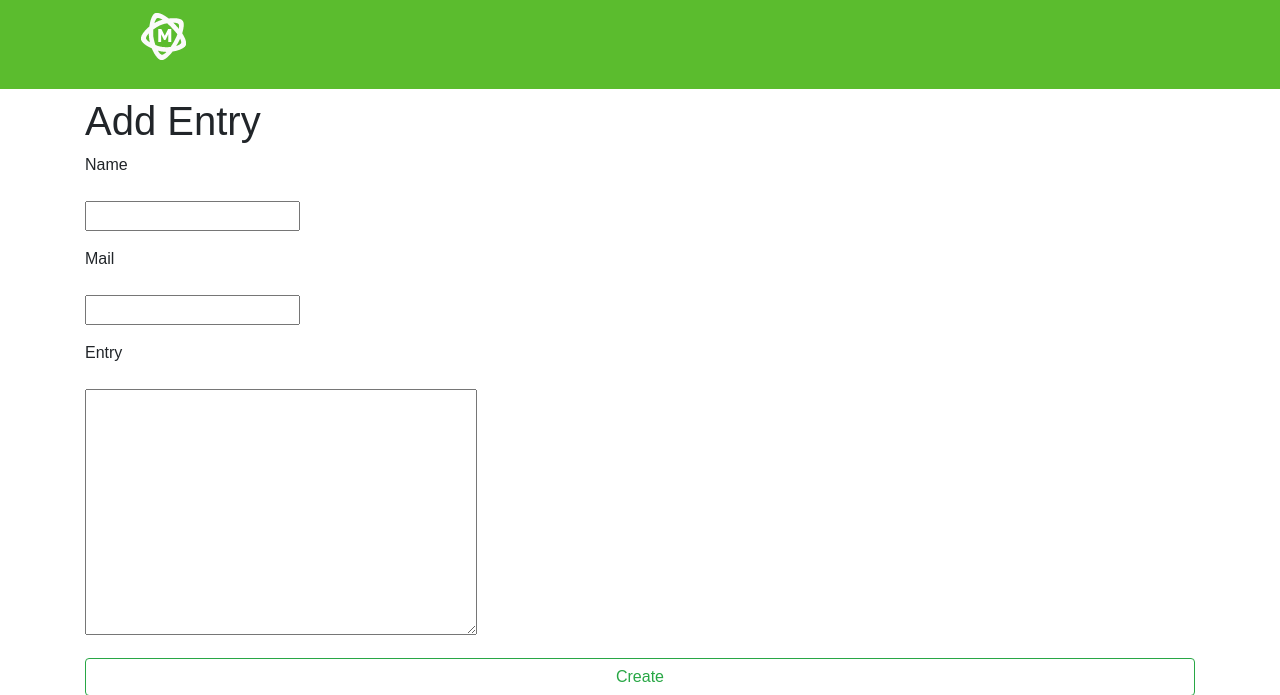
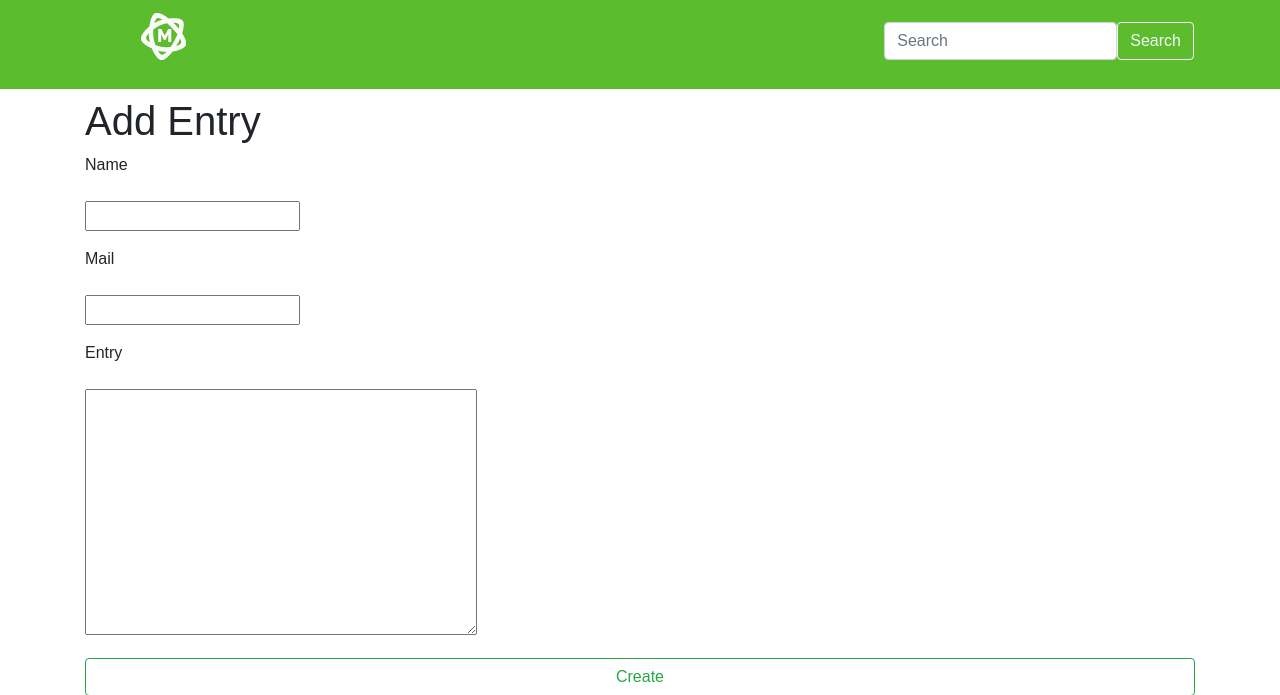
Before and after one commit to coffee3333/python_group_3_exam_6_atai_mamytov, a Django app: page /add/ in a window 1280 px wide. Shown: the top 695 px of the page. Run offline with Django 3.2, Linux system fonts and the light colour scheme; some libraries are stand-ins or nearby versions.

Commit message:
Made: search_view

```diff
--- a/source/main/urls.py
+++ b/source/main/urls.py
@@ -15,12 +15,13 @@ Including another URLconf
 """
 from django.contrib import admin
 from django.urls import path
-from webapp.views import index_view, book_create_view, book_edit_view, book_delete_view
+from webapp.views import index_view, book_create_view, book_edit_view, book_delete_view, book_search_view
 
 urlpatterns = [
     path('admin/', admin.site.urls),
     path('', index_view, name='index'),
     path('add/', book_create_view, name='book_add'),
     path('edit/<int:pk>/', book_edit_view, name='book_edit'),
-    path('delete/<int:pk>/', book_delete_view, name='book_delete')
+    path('delete/<int:pk>/', book_delete_view, name='book_delete'),
+    path('search/', book_search_view, name='book_search')
 ]
--- a/source/webapp/forms.py
+++ b/source/webapp/forms.py
@@ -6,3 +6,7 @@ class BookForm(forms.Form):
     name_author = forms.CharField(max_length=200, required=True, label='Name')
     mail_author = forms.EmailField(max_length=200, required=True, label='Mail')
     entry = forms.CharField(max_length=3000, required=True, label='Entry', widget=widgets.Textarea)
+
+
+class SearchForm(forms.Form):
+    search = forms.CharField(max_length=50, required=True, label='search')
--- a/source/webapp/templates/base.html
+++ b/source/webapp/templates/base.html
@@ -6,7 +6,7 @@
     <meta name="viewport"
           content="width=device-width, user-scalable=no, initial-scale=1.0, maximum-scale=1.0, minimum-scale=1.0">
     <meta http-equiv="X-UA-Compatible" content="ie=edge">
-    <title>{% block title %}To do list{% endblock %}</title>
+    <title>{% block title %}Guest Book{% endblock %}</title>
     <link rel="stylesheet" href="https://stackpath.bootstrapcdn.com/bootstrap/4.3.1/css/bootstrap.min.css" integrity="sha384-ggOyR0iXCbMQv3Xipma34MD+dH/1fQ784/j6cY/iJTQUOhcWr7x9JvoRxT2MZw1T" crossorigin="anonymous">
     <link rel="stylesheet" href="{% static 'css/style.css' %}">
 </head>
@@ -14,12 +14,20 @@
 	<header class="header">
 		<div class="container">
 			<nav class="navbar navbar-expand-lg navbar-dark">
-                <ul class="menu">
-                    <a class="navbar-brand" href="{% url 'index' %}"><img src="{% static 'img/logo.png' %}" alt="logo"></a>
-                    {% block menu %}{% endblock %}
-                </ul>
-			</nav>
-		</div>
+                <div class="collapse navbar-collapse">
+                    <ul class="menu mr-auto">
+                        <a class="navbar-brand" href="{% url 'index' %}"><img src="{% static 'img/logo.png' %}" alt="logo"></a>
+                        {% block menu %}{% endblock %}
+                    </ul>
+                        <form action="{% url 'book_search' %}" class="row mb-2">
+                            <div>
+                                <input class="form-control" type="search" placeholder="Search" name="search">
+                            </div>
+                            <button class="block btn btn btn-outline-light my-sm-0" type="submit">Search</button>
+                        </form>
+                </div>
+            </nav>
+        </div>
     </header>
 
 <div class="container">
--- a/source/webapp/views.py
+++ b/source/webapp/views.py
@@ -1,7 +1,6 @@
 from django.shortcuts import render, get_object_or_404, redirect
-from django.shortcuts import render
 from webapp.models import Books
-from webapp.forms import BookForm
+from webapp.forms import BookForm, SearchForm
 
 
 def index_view(request, *args, **kwargs):
@@ -31,8 +30,12 @@ def book_create_view(request, *args, **kwargs):
 def book_edit_view(request, pk):
     book = get_object_or_404(Books, pk=pk)
     if request.method == 'GET':
-        form = BookForm()
-        return render(request, 'update.html', context={'book': book,'form': form})
+        form = BookForm(data={
+            'name_author' : book.name_author,
+            'mail_author' : book.mail_author,
+            'entry' : book.entry
+        })
+        return render(request, 'update.html', context={'form': form, 'book': book})
     elif request.method == 'POST':
         form = BookForm(data=request.POST)
         if form.is_valid():
@@ -53,3 +56,15 @@ def book_delete_view(request, pk):
     elif request.method == 'POST':
         book.delete()
         return redirect('index')
+
+
+def book_search_view(request, *args, **kwargs):
+    form = SearchForm(data=request.GET)
+    if form.is_valid():
+        text = form.cleaned_data['search']
+        books = Books.objects.filter(name_author__contains=text, status="active").order_by("-created_at")
+        print(text)
+        print(books)
+        return render(request, 'index.html', context={'books': books})
+    else:
+        redirect('index')
```
